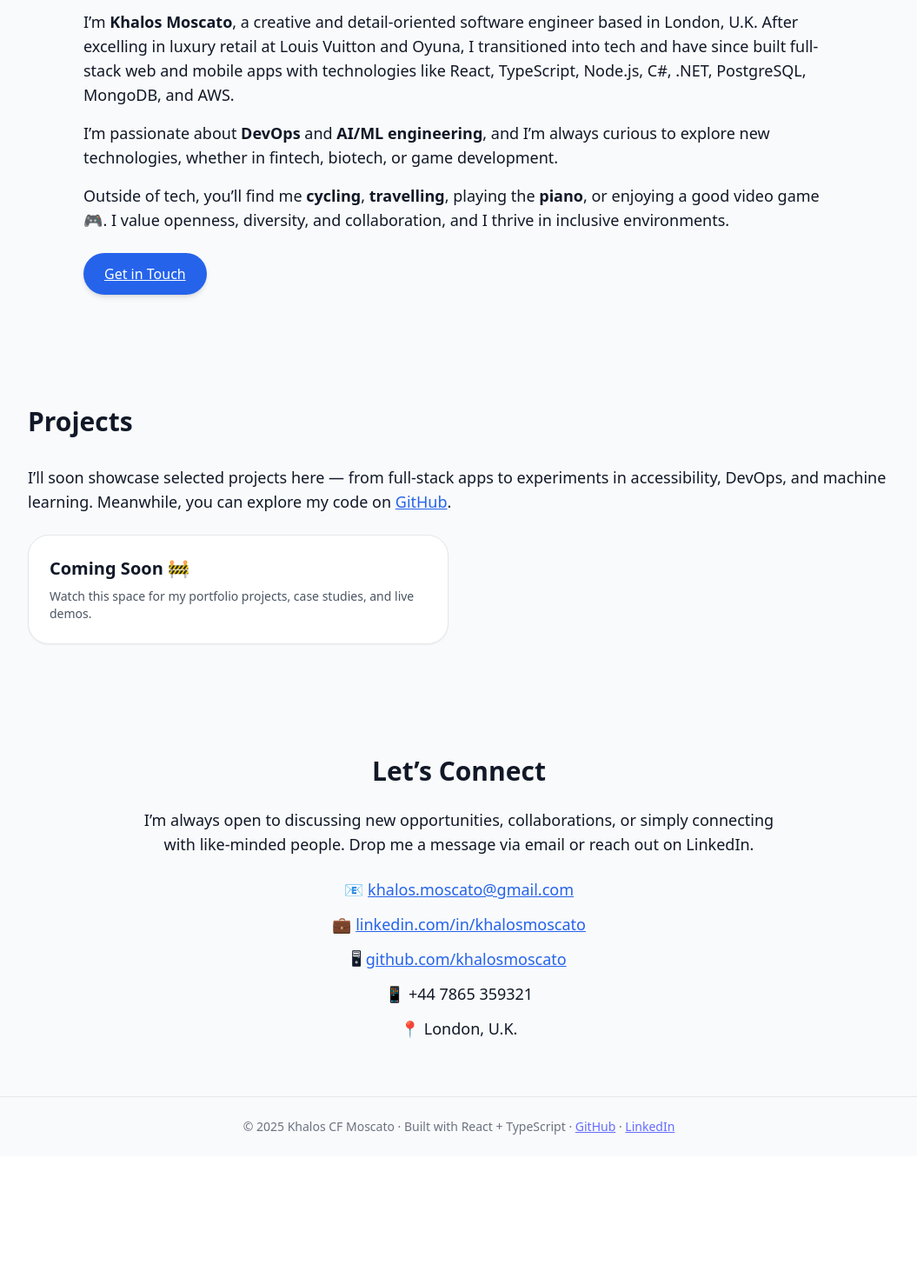
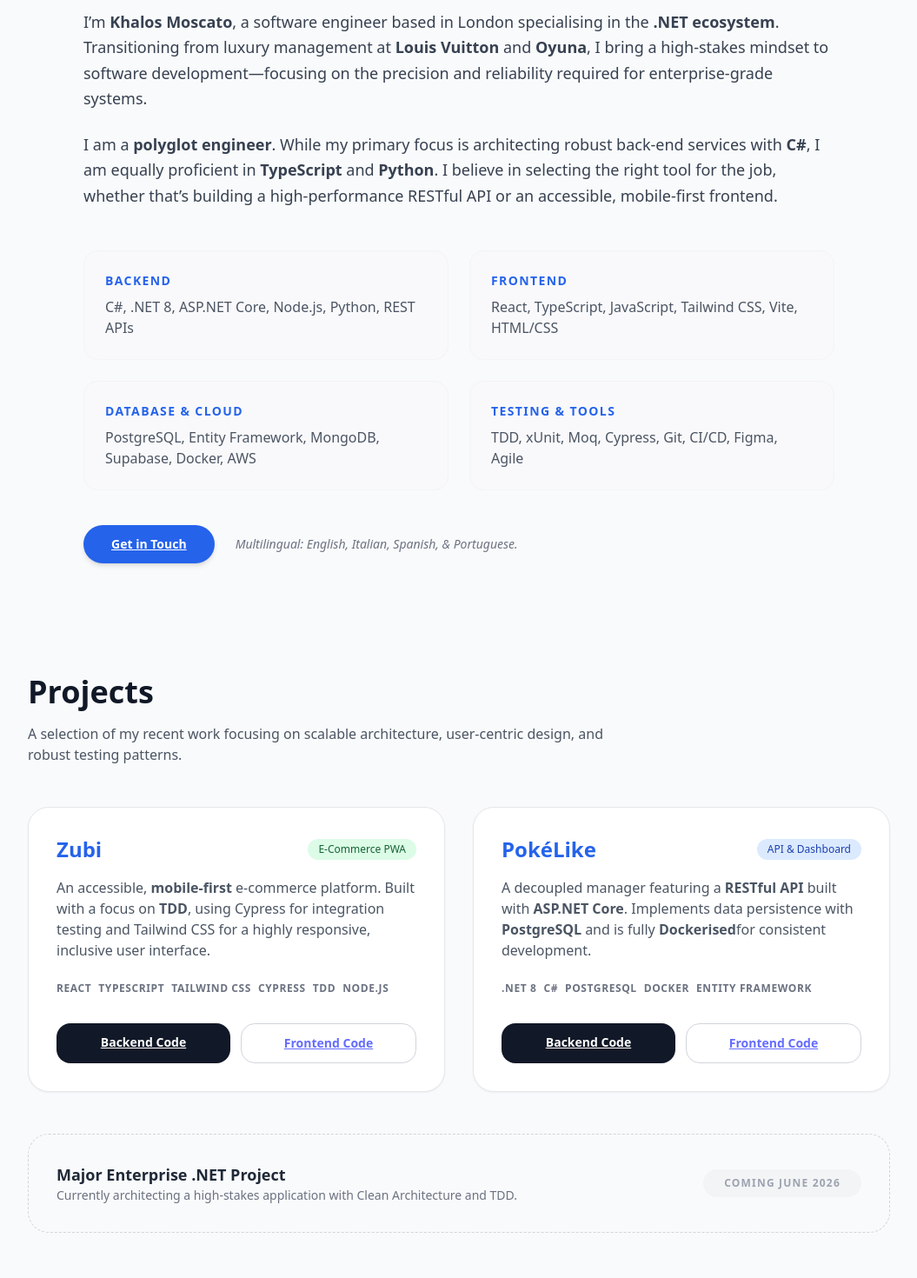
Before and after one commit to khalosmoscato/khalos-portfolio, a React (Vite) app: page / in a window 1280 px wide. Shown: the part 980-2450 px from the top of the page at 87% size, without its empty margins (112-1167 px from the left). Before the commit the page ends 2310 px from the top, so only its background shows below. Built offline with nearby package versions, Linux system fonts and the light colour scheme.

Commit message:
feat: complete brand refresh and project case studies

```diff
--- a/src/components/Navbar.tsx
+++ b/src/components/Navbar.tsx
@@ -9,7 +9,7 @@ const Navbar: React.FC = () => (
         className="font-heading text-xl font-bold"
         aria-label="Go to top of page"
       >
-        Khalos CF Moscato
+        Khalos Moscato
       </a>
       <div className="flex items-center gap-4">
         <a
--- a/src/pages/About.tsx
+++ b/src/pages/About.tsx
@@ -1,37 +1,75 @@
 import React from 'react';
 
 const About: React.FC = () => {
+  const skillCategories = [
+    {
+      title: 'Backend',
+      skills: 'C#, .NET 8, ASP.NET Core, Node.js, Python, REST APIs'
+    },
+    {
+      title: 'Frontend',
+      skills: 'React, TypeScript, JavaScript, Tailwind CSS, Vite, HTML/CSS'
+    },
+    {
+      title: 'Database & Cloud',
+      skills: 'PostgreSQL, Entity Framework, MongoDB, Supabase, Docker, AWS'
+    },
+    {
+      title: 'Testing & Tools',
+      skills: 'TDD, xUnit, Moq, Cypress, Git, CI/CD, Figma, Agile'
+    },
+  ];
+
   return (
     <section
       id="about"
       className="mx-auto max-w-4xl px-4 py-16"
       aria-label="About section"
     >
-      <h2 className="mb-6 text-3xl font-bold">About Me</h2>
-      <p className="mb-4 text-lg">
-        I’m <strong>Khalos Moscato</strong>, a creative and detail-oriented software
-        engineer based in London, U.K. After excelling in luxury retail at Louis Vuitton
-        and Oyuna, I transitioned into tech and have since built full-stack web and mobile
-        apps with technologies like React, TypeScript, Node.js, C#, .NET, PostgreSQL,
-        MongoDB, and AWS.
+      <h2 className="mb-6 text-3xl font-bold text-gray-900 dark:text-white">About Me</h2>
+
+      <div className="space-y-6 text-lg leading-relaxed text-gray-700 dark:text-gray-300">
+        <p>
+          I’m <strong>Khalos Moscato</strong>, a software engineer based in London specialising in the <strong>.NET ecosystem</strong>.
+          Transitioning from luxury management at <strong>Louis Vuitton</strong> and <strong>Oyuna</strong>,
+          I bring a high-stakes mindset to software development—focusing on the precision and reliability required for enterprise-grade systems.
         </p>
-      <p className="mb-4 text-lg">
-        I’m passionate about <strong>DevOps</strong> and{' '}
-        <strong>AI/ML engineering</strong>, and I’m always curious to explore new
-        technologies, whether in fintech, biotech, or game development.
+
+        <p>
+          I am a <strong>polyglot engineer</strong>. While my primary focus is architecting robust back-end services with <strong>C#</strong>,
+          I am equally proficient in <strong>TypeScript</strong> and <strong>Python</strong>. I believe in selecting the right tool for the job,
+          whether that’s building a high-performance RESTful API or an accessible, mobile-first frontend.
         </p>
-      <p className="mb-6 text-lg">
-        Outside of tech, you’ll find me <strong>cycling</strong>,{' '}
-        <strong>travelling</strong>, playing the <strong>piano</strong>, or enjoying a
-        good video game 🎮. I value openness, diversity, and collaboration, and I thrive
-        in inclusive environments.
+      </div>
+
+      {/* Technical Toolkit Grid */}
+      <div className="mt-12 grid grid-cols-1 gap-6 sm:grid-cols-2">
+        {skillCategories.map((category) => (
+          <div
+            key={category.title}
+            className="flex flex-col h-full rounded-xl border border-gray-100 bg-gray-50/50 p-6 dark:border-gray-800 dark:bg-gray-900/50 transition-all hover:border-primary/30"
+          >
+            <h3 className="mb-2 text-sm font-bold uppercase tracking-widest text-primary">
+              {category.title}
+            </h3>
+            <p className="text-gray-600 dark:text-gray-400">
+              {category.skills}
             </p>
+          </div>
+        ))}
+      </div>
+
+      <div className="mt-10 flex flex-col items-start gap-6 sm:flex-row sm:items-center">
         <a
           href="#contact"
-        className="inline-block rounded-2xl bg-primary px-6 py-3 text-white shadow-md hover:bg-primary-dark focus:outline-none focus:ring-2 focus:ring-primary"
+          className="inline-block rounded-2xl bg-primary px-8 py-3 text-sm font-bold text-white shadow-md transition-all hover:bg-primary-dark focus:outline-none focus:ring-2 focus:ring-primary"
         >
           Get in Touch
         </a>
+        <p className="text-sm text-gray-500 italic">
+          Multilingual: English, Italian, Spanish, & Portuguese.
+        </p>
+      </div>
     </section>
   );
 };
--- a/src/pages/Home.tsx
+++ b/src/pages/Home.tsx
@@ -8,7 +8,7 @@ const Home: React.FC = () => {
       aria-label="Home section"
     >
       <h1 className="mb-4 text-4xl font-bold sm:text-5xl">
-        Hi, I’m Khalos Calogero Filho Moscato 👋
+        Hi, I’m Khalos Moscato 👋
       </h1>
       <p className="mb-6 max-w-2xl text-lg sm:text-xl">
         Turning ideas into code with <strong>React</strong>, <strong>TypeScript</strong>,{' '}
--- a/src/pages/Projects.tsx
+++ b/src/pages/Projects.tsx
@@ -7,28 +7,111 @@ const Projects: React.FC = () => {
       className="mx-auto max-w-5xl px-4 py-16"
       aria-label="Projects section"
     >
-      <h2 className="mb-8 text-3xl font-bold">Projects</h2>
-      <p className="mb-6 text-lg">
-        I’ll soon showcase selected projects here — from full-stack apps to experiments in
-        accessibility, DevOps, and machine learning. Meanwhile, you can explore my code on{' '}
-        <a
-          href="https://github.com/khalosmoscato"
-          className="text-primary underline hover:no-underline focus:outline-none focus:ring-2 focus:ring-primary"
-          target="_blank"
-          rel="noopener noreferrer"
-        >
-          GitHub
-        </a>
-        .
-      </p>
+      <div className="flex flex-col gap-4 mb-12">
+        <h2 className="text-4xl font-bold">Projects</h2>
+        <p className="text-gray-600 dark:text-gray-400 max-w-2xl">
+          A selection of my recent work focusing on scalable architecture,
+          user-centric design, and robust testing patterns.
+        </p>
+      </div>
 
-      {/* Placeholder grid */}
-      <div className="grid gap-6 sm:grid-cols-2">
-        <div className="rounded-2xl border bg-white p-6 shadow-sm dark:bg-gray-900">
-          <h3 className="mb-2 text-xl font-semibold">Coming Soon 🚧</h3>
-          <p className="text-sm text-gray-600 dark:text-gray-300">
-            Watch this space for my portfolio projects, case studies, and live demos.
+      <div className="grid gap-8 sm:grid-cols-1 md:grid-cols-2">
+
+        {/* ZUBI Project Card */}
+        <div className="flex flex-col rounded-2xl border bg-white p-8 shadow-sm transition-all hover:shadow-md dark:bg-gray-900 dark:border-gray-800">
+          <div className="mb-4 flex items-center justify-between">
+            <h3 className="text-2xl font-bold text-primary">Zubi</h3>
+            <span className="rounded-full bg-green-100 px-3 py-1 text-xs font-medium text-green-800 dark:bg-green-900/30 dark:text-green-300">
+              E-Commerce PWA
+            </span>
+          </div>
+
+          <p className="mb-6 text-gray-600 dark:text-gray-300">
+            An accessible, <strong>mobile-first</strong> e-commerce platform. Built with a focus on <strong>TDD</strong>,
+            using Cypress for integration testing and Tailwind CSS for a highly responsive,
+            inclusive user interface.
           </p>
+
+          <div className="mb-8 flex flex-wrap gap-2">
+            {['React', 'TypeScript', 'Tailwind CSS', 'Cypress', 'TDD', 'Node.js'].map((tech) => (
+              <span key={tech} className="text-xs font-semibold uppercase tracking-wider text-gray-500 dark:text-gray-400">
+                {tech}
+              </span>
+            ))}
+          </div>
+
+          <div className="mt-auto flex flex-col gap-3 sm:flex-row">
+            <a
+              href="https://github.com/khalosmoscato/zubi-backend"
+              target="_blank"
+              rel="noopener noreferrer"
+              className="flex-1 rounded-xl bg-gray-900 px-4 py-3 text-center text-sm font-bold text-white transition-colors hover:bg-gray-700 dark:bg-white dark:text-black dark:hover:bg-gray-200"
+            >
+              Backend Code
+            </a>
+            <a
+              href="https://github.com/khalosmoscato/zubi-frontend"
+              target="_blank"
+              rel="noopener noreferrer"
+              className="flex-1 rounded-xl border border-gray-300 px-4 py-3 text-center text-sm font-bold transition-colors hover:bg-gray-50 dark:border-gray-700 dark:hover:bg-gray-800"
+            >
+              Frontend Code
+            </a>
+          </div>
+        </div>
+
+        {/* PokéLike Project Card */}
+        <div className="flex flex-col rounded-2xl border bg-white p-8 shadow-sm transition-all hover:shadow-md dark:bg-gray-900 dark:border-gray-800">
+          <div className="mb-4 flex items-center justify-between">
+            <h3 className="text-2xl font-bold text-primary">PokéLike</h3>
+            <span className="rounded-full bg-blue-100 px-3 py-1 text-xs font-medium text-blue-800 dark:bg-blue-900/30 dark:text-blue-300">
+              API & Dashboard
+            </span>
+          </div>
+
+          <p className="mb-6 text-gray-600 dark:text-gray-300">
+            A decoupled manager featuring a <strong>RESTful API</strong> built with <strong>ASP.NET Core</strong>.
+            Implements data persistence with <strong>PostgreSQL</strong> and is fully <strong>Dockerised</strong>
+            for consistent development.
+          </p>
+
+          <div className="mb-8 flex flex-wrap gap-2">
+            {['.NET 8', 'C#', 'PostgreSQL', 'Docker', 'Entity Framework'].map((tech) => (
+              <span key={tech} className="text-xs font-semibold uppercase tracking-wider text-gray-500 dark:text-gray-400">
+                {tech}
+              </span>
+            ))}
+          </div>
+
+          <div className="mt-auto flex flex-col gap-3 sm:flex-row">
+            <a
+              href="https://github.com/khalosmoscato/pokelike-backend"
+              target="_blank"
+              rel="noopener noreferrer"
+              className="flex-1 rounded-xl bg-gray-900 px-4 py-3 text-center text-sm font-bold text-white transition-colors hover:bg-gray-700 dark:bg-white dark:text-black dark:hover:bg-gray-200"
+            >
+              Backend Code
+            </a>
+            <a
+              href="https://github.com/khalosmoscato/pokelike-frontend"
+              target="_blank"
+              rel="noopener noreferrer"
+              className="flex-1 rounded-xl border border-gray-300 px-4 py-3 text-center text-sm font-bold transition-colors hover:bg-gray-50 dark:border-gray-700 dark:hover:bg-gray-800"
+            >
+              Frontend Code
+            </a>
+          </div>
+        </div>
+      </div>
+
+      {/* Enterprise Project Bar */}
+      <div className="mt-12 flex flex-col items-center justify-between rounded-2xl border border-dashed border-gray-300 p-8 dark:border-gray-700 sm:flex-row">
+        <div className="text-center sm:text-left">
+          <h3 className="text-lg font-semibold text-gray-800 dark:text-gray-200">Major Enterprise .NET Project</h3>
+          <p className="text-sm text-gray-500">Currently architecting a high-stakes application with Clean Architecture and TDD.</p>
+        </div>
+        <div className="mt-4 inline-block animate-pulse rounded-full bg-gray-100 px-6 py-2 text-xs font-bold uppercase tracking-widest text-gray-400 dark:bg-gray-800 sm:mt-0">
+          Coming June 2026
         </div>
       </div>
     </section>
```
Also changed, not shown: 1 other file (tests, documents, lock files or other folders). Lines whose indentation alone changed are shown as unchanged.
